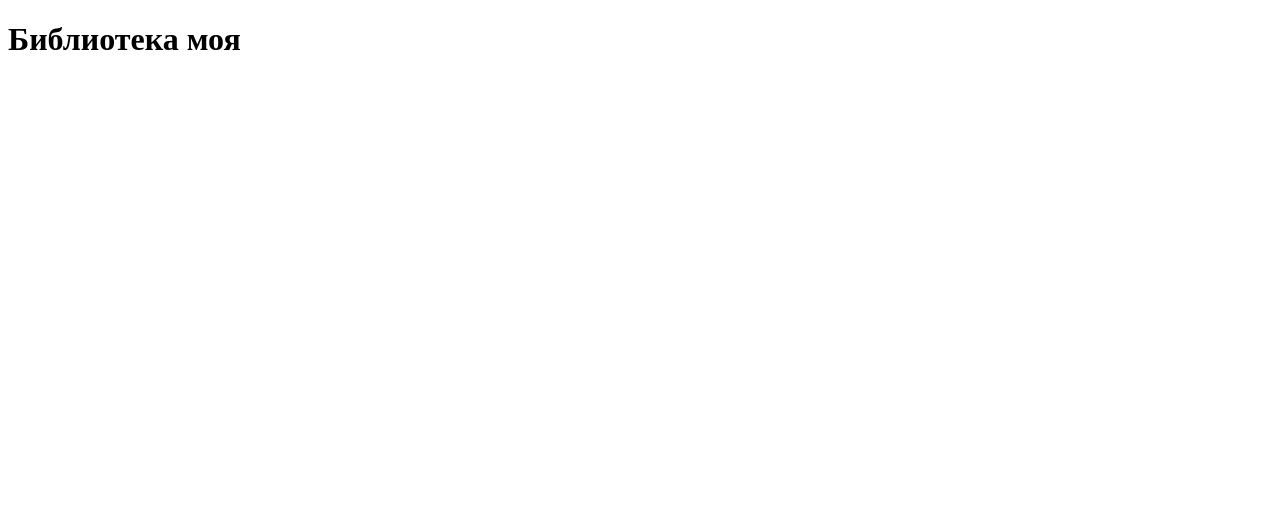
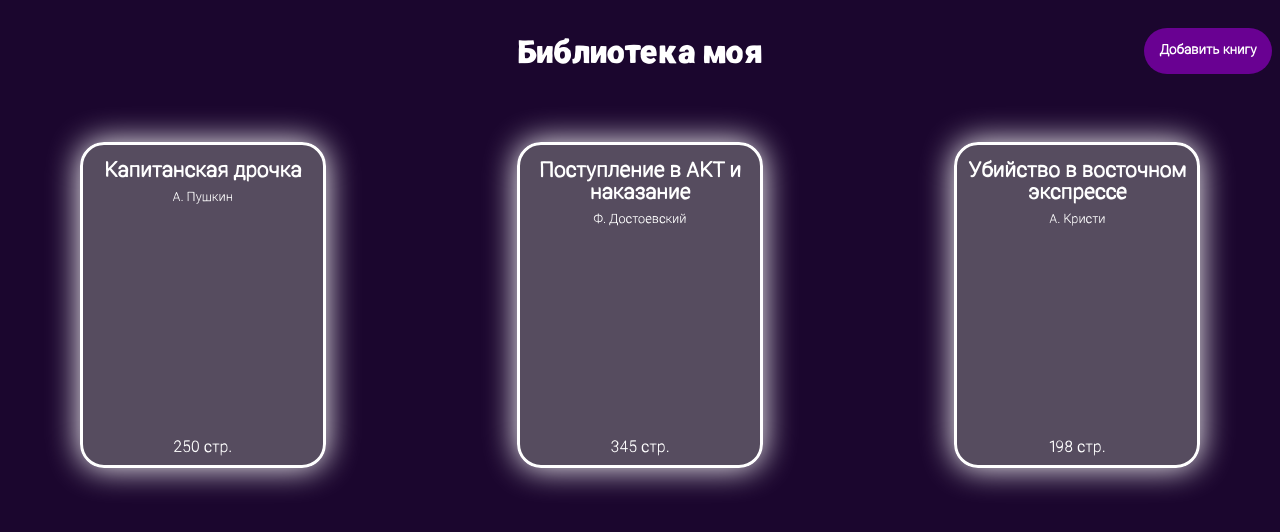
Before and after one commit to MEFrOG29/Library, a plain HTML site: page index.html in a window 1280 px wide. Drawn offline with Linux system fonts and the light colour scheme.

Commit message:
some changes idk

```diff
--- a/index.html
+++ b/index.html
@@ -8,11 +8,11 @@
     <script src="script.js" defer></script>
   </head>
   <body>
-    <h1 class="title">Библиотека моя</h1>
-    <div class="card">
-      <p class="card__title"></p>
-      <p class="card__author"></p>
-      <p class="card__pages"></p>
+    <div class="header">
+      <div class="spacer"></div>
+      <h1 class="title">Библиотека моя</h1>
+      <button class="add__btn">Добавить книгу</button>
     </div>
+    <div class="catalog"></div>
   </body>
 </html>
--- a/script.js
+++ b/script.js
@@ -16,14 +16,19 @@ function addToLibrary(book) {
   myLibrary.push(book);
 }
 
-function showLibrary() {
-  myLibrary.forEach((book) => {
-    console.log(book.title);
-  });
-}
+// function showLibrary() {
+//   myLibrary.forEach((book) => {
+//     console.log(book.title);
+//   });
+// }
 
-let book1 = new Book("Капитанская дочка", "А. Пушкин", 250, true);
-let book2 = new Book("Преступление и наказание", "Ф. Достоевский", 345, true);
+let book1 = new Book("Капитанская дрочка", "А. Пушкин", 250, true);
+let book2 = new Book(
+  "Поступление в АКТ и наказание",
+  "Ф. Достоевский",
+  345,
+  true,
+);
 let book3 = new Book("Убийство в восточном экспрессе", "А. Кристи", 198, false);
 
 addToLibrary(book1);
@@ -32,4 +37,31 @@ addToLibrary(book3);
 
 console.log(myLibrary);
 
-showLibrary();
+const catalog = document.querySelector(".catalog");
+function ShowLibrary() {
+  myLibrary.forEach((book) => {
+    const card = document.createElement("div");
+    const title = document.createElement("p");
+    const author = document.createElement("p");
+    const pages = document.createElement("p");
+
+    card.classList.add("card");
+    title.classList.add("card__title");
+    author.classList.add("card__author");
+    pages.classList.add("card__pages");
+
+    title.textContent = book.title;
+    author.textContent = book.author;
+    pages.textContent = `${book.pages} стр.`;
+
+    card.append(title, author, pages);
+
+    catalog.appendChild(card);
+  });
+}
+
+const add_btn = document.querySelector(".add__btn");
+
+add_btn.addEventListener("click", () => {});
+
+ShowLibrary();
--- a/style.css
+++ b/style.css
@@ -0,0 +1,94 @@
+@font-face {
+  font-family: "ramona-bold";
+  src: url("fonts/Ramona-Bold.woff2") format("woff2");
+}
+@font-face {
+  font-family: "ramona-light";
+  src: url("fonts/Ramona-Light.woff2") format("woff2");
+}
+
+:root {
+  --main-background-color: rgb(27, 6, 46);
+  --text-color: rgb(255, 255, 255);
+  --btn-color: rgb(105, 1, 146);
+}
+
+html {
+  background-color: var(--main-background-color);
+}
+
+p {
+  margin: 0;
+  padding: 0;
+}
+
+.header {
+  display: flex;
+  align-items: center;
+  justify-content: space-between;
+}
+
+.catalog {
+  display: flex;
+  margin-top: 3rem;
+  justify-content: space-around;
+  flex-wrap: wrap;
+  gap: 3rem;
+}
+
+.title {
+  flex: 0 0 auto;
+  text-align: center;
+  font-family: "ramona-bold", sans-serif;
+
+  color: var(--text-color);
+}
+
+.spacer,
+.add__btn {
+  width: 8rem;
+}
+
+.add__btn {
+  padding: 1rem 0.5rem;
+  border: 0;
+  border-radius: 50vh;
+  cursor: pointer;
+  font-family: "ramona-light", sans-serif;
+  font-weight: 600;
+  color: var(--text-color);
+  background-color: var(--btn-color);
+}
+
+.card {
+  display: flex;
+  flex-direction: column;
+  width: 15rem;
+  height: 20rem;
+  border: 0.2em solid white;
+  border-radius: 1.5rem;
+  box-shadow: 0 0 2rem white;
+  background-color: rgb(146, 146, 144, 0.5);
+}
+.card__title {
+  font-family: "ramona-light", sans-serif;
+  font-size: 1.3rem;
+  font-weight: 600;
+  text-align: center;
+  margin-top: 1rem;
+  color: var(--text-color);
+}
+.card__author {
+  font-family: "ramona-light", sans-serif;
+  font-size: 0.8rem;
+  margin-top: 0.5rem;
+  text-align: center;
+  color: var(--text-color);
+}
+.card__pages {
+  font-family: "ramona-light", sans-serif;
+  margin-top: auto;
+  margin-bottom: 0.5rem;
+  text-align: center;
+  color: var(--text-color);
+}
```
Also changed, not shown: fonts/Ramona-Bold.woff2 (added), fonts/Ramona-Light.woff2 (added).
